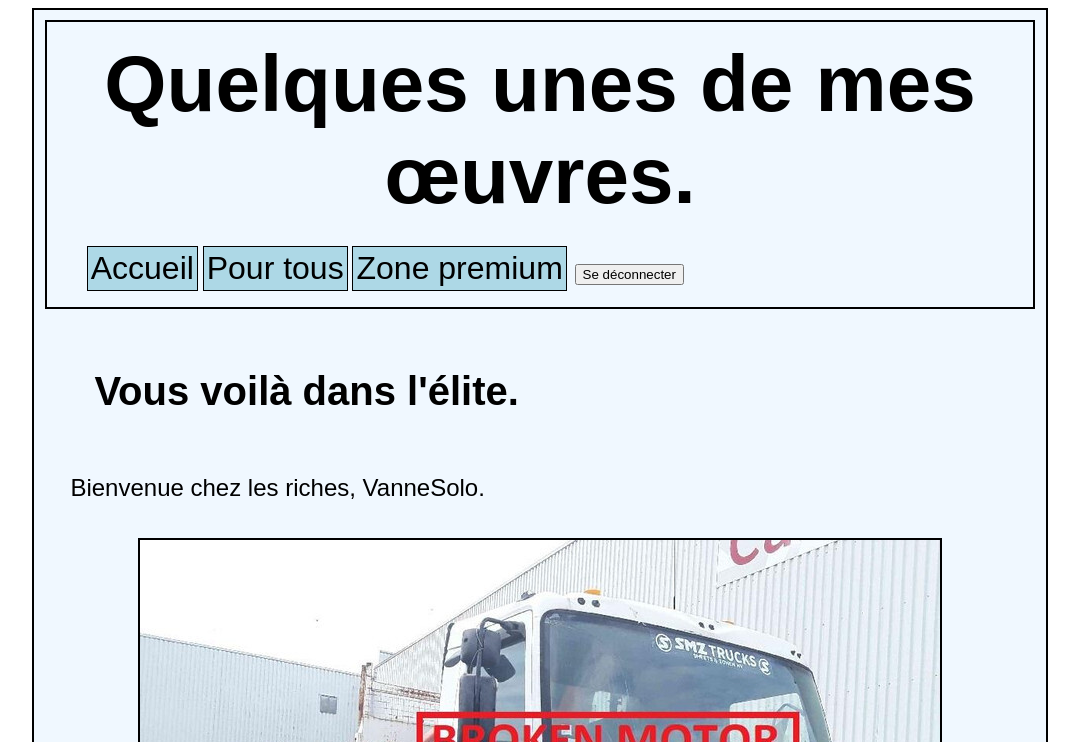
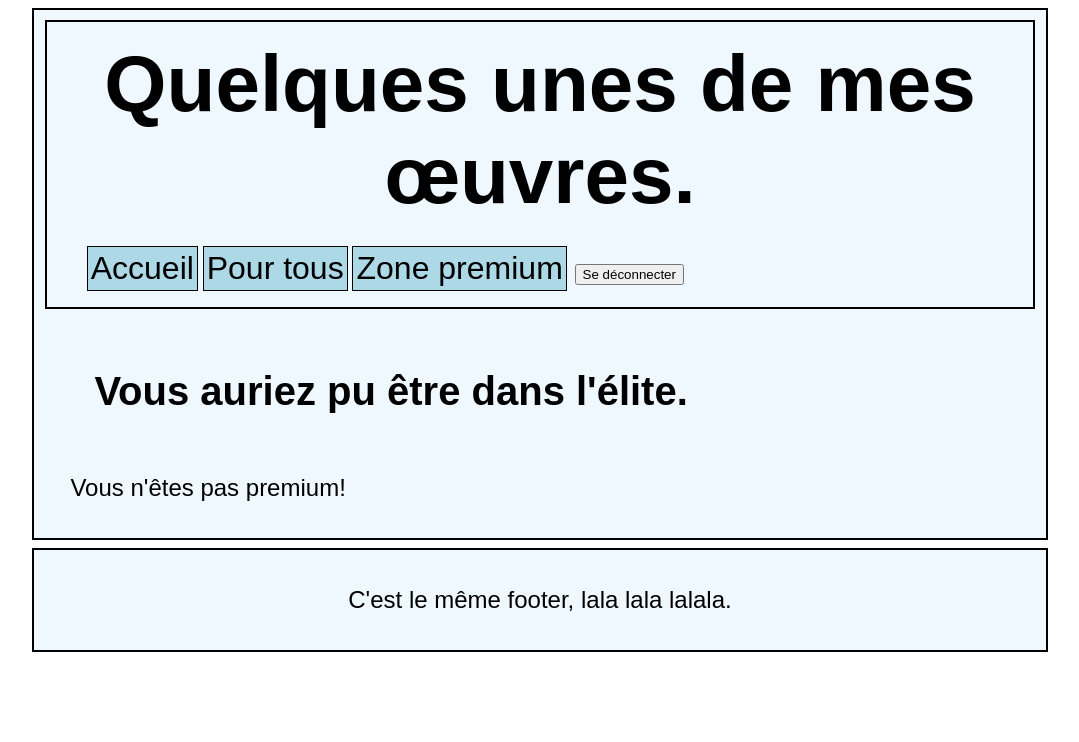
Before and after one commit to VanneSolo/monSite, a PHP site: page /restricted.php in a window 1280 px wide. Shown: the top 742 px of the page, without its empty margins (100-1179 px from the left). Run offline with PHP 8.4, Linux system fonts and the light colour scheme; a user stored in the database is signed in.

Commit message:
Quelques modif sur restricted.php

```diff
--- a/includes/login.php
+++ b/includes/login.php
@@ -14,7 +14,7 @@
 
                 if(password_verify($conpassword, $p['password'])){
                 //if($conpassword == $p['password']){
-                    echo "Le mot de passe est bon, connexion en cours!";
+                    echo "Le mot de passe est bon, connecté.";
                     $_SESSION['pseudo'] = $p['pseudo'];
                     $_SESSION['premium'] = $p['estpremium'];
                 }else{
--- a/restricted.php
+++ b/restricted.php
@@ -11,20 +11,29 @@
         <?php include_once 'header.php'?>
 
         <!-- Contenu de la page -->
-        <h2>Vous voilà dans l'élite.</h2>
 
         <?php
             if(isset($_SESSION['pseudo']) && isset($_SESSION['premium'])){
-                $username = $_SESSION['pseudo'];
+                if($_SESSION['premium'] == 'non'){
+                    ?>
+                    <h2>Vous auriez pu être dans l'élite.</h2>
+                    <?php
+                    echo "<p>"."Vous n'êtes pas premium!"."</p>";
+                }else if($_SESSION['premium'] == 'oui'){
                 ?>
-                <p>Bienvenue chez les riches, <?php echo $_SESSION['pseudo']; ?>.</p>
+                    <h2>Vous voilà dans l'élite.</h2>
+                    <p>Bienvenue chez les riches, <?php echo $_SESSION['pseudo']; ?>.</p>
 
-                <div id="camion">
-                    <img src="img/renault_premium.jpg" id="vroum"/>
-                </div>
+                    <div id="camion">
+                        <img src="img/renault_premium.jpg" id="vroum"/>
+                    </div>
                 <?php
+                }
             }else{
-                echo "<p>"."Veuillez vous connecter à votre compte!"."</p>";
+                ?>
+                <h2>Vous n'êtes qu'un simple manant.</h2>
+                <?php
+                echo "<p>"."Veuillez créer votre compte!"."</p>";
             }
         ?>
 
```
Also changed, not shown: sql/id_connexion.txt (added, +8 -0 lines).
